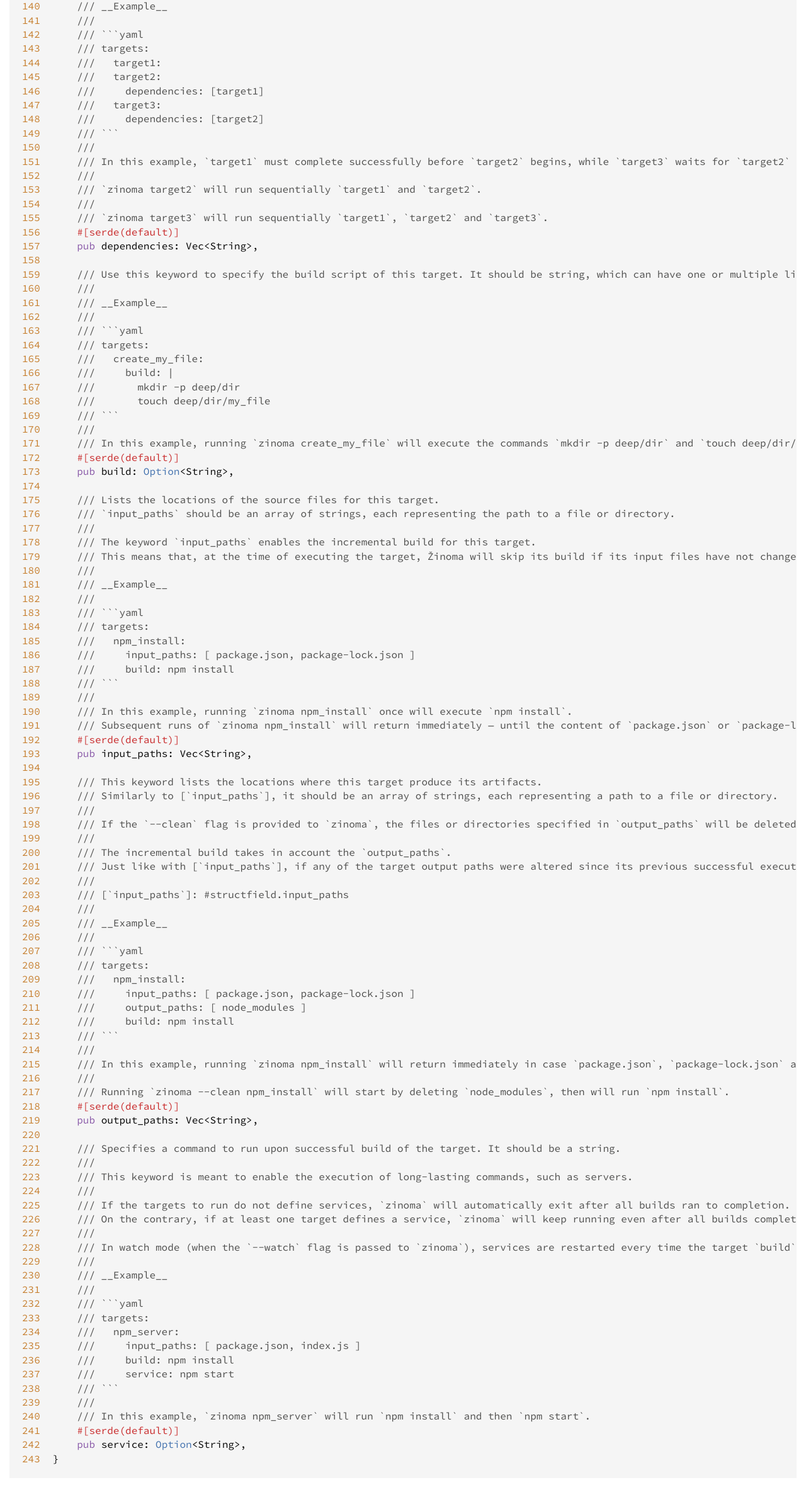
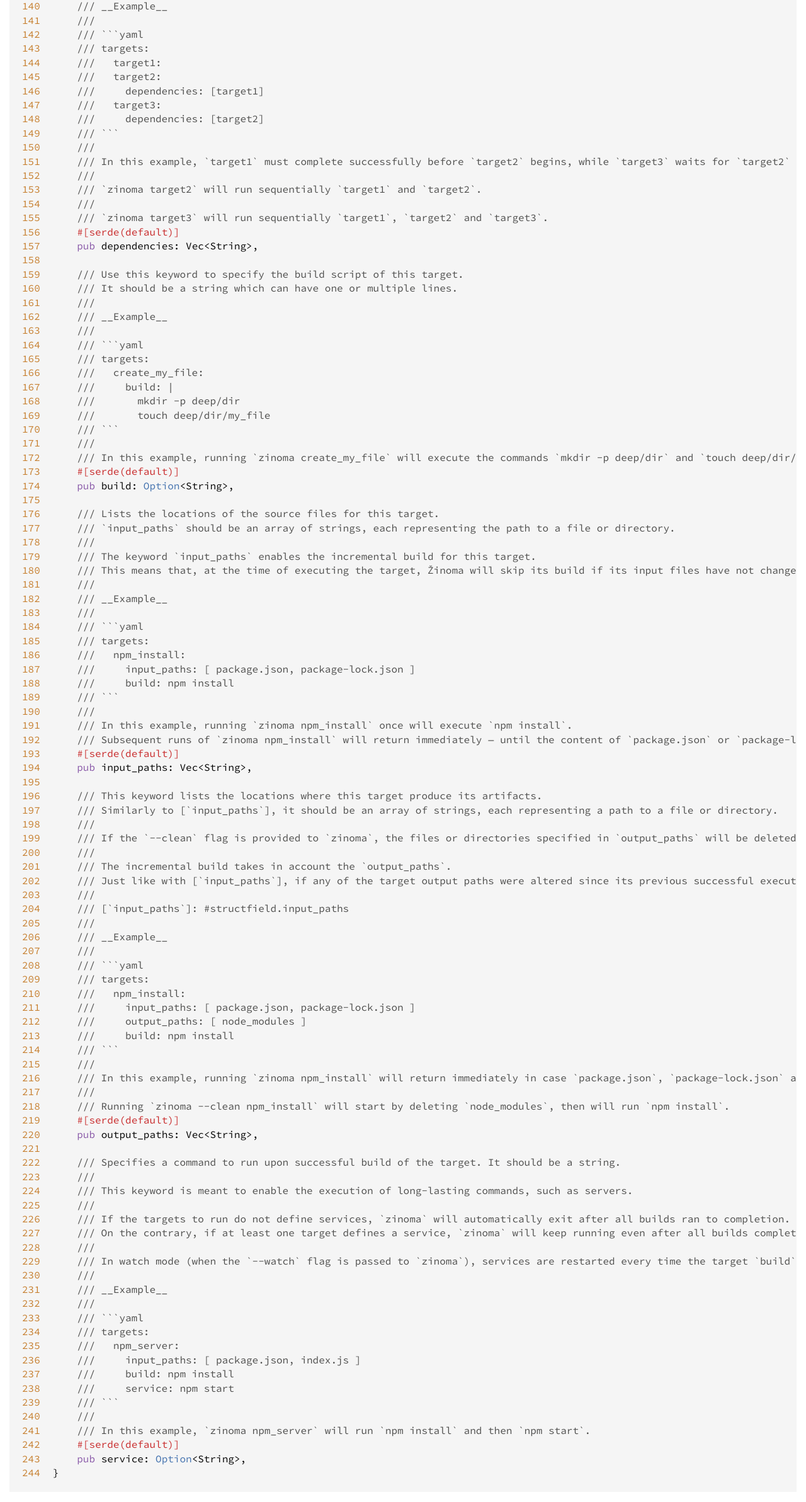
Before and after one commit to fbecart/zinoma, a plain HTML site: page doc/src/zinoma/config/yaml/schema.rs.html in a window 1280 px wide. Shown: the part 3282-5667 px from the top of the page at 63% size. Drawn offline with Linux system fonts and the light colour scheme.

Commit message:
Deploying to gh-pages from  @ cc38f93734f0a8d79e12f8b5228fecb178bc68fe 🚀

```diff
--- a/doc/src/zinoma/config/yaml/schema.rs.html
+++ b/doc/src/zinoma/config/yaml/schema.rs.html
@@ -241,6 +241,7 @@
 <span id="241">241</span>
 <span id="242">242</span>
 <span id="243">243</span>
+<span id="244">244</span>
 </pre><div class="example-wrap"><pre class="rust ">
 <span class="kw">use</span> <span class="ident">schemars</span>::<span class="ident">JsonSchema</span>;
 <span class="kw">use</span> <span class="ident">serde</span>::{<span class="ident">Deserialize</span>, <span class="ident">Serialize</span>};
@@ -400,7 +401,8 @@
     <span class="attribute">#[<span class="ident">serde</span>(<span class="ident">default</span>)]</span>
     <span class="kw">pub</span> <span class="ident">dependencies</span>: <span class="ident">Vec</span><span class="op">&lt;</span><span class="ident">String</span><span class="op">&gt;</span>,
 
-    <span class="doccomment">/// Use this keyword to specify the build script of this target. It should be string, which can have one or multiple lines.</span>
+    <span class="doccomment">/// Use this keyword to specify the build script of this target.</span>
+    <span class="doccomment">/// It should be a string which can have one or multiple lines.</span>
     <span class="doccomment">///</span>
     <span class="doccomment">/// __Example__</span>
     <span class="doccomment">///</span>
```
Also changed, not shown: doc/zinoma/config/yaml/schema/index.html (+1 -1 lines), doc/zinoma/config/yaml/schema/struct.Target.html (+3 -2 lines).
